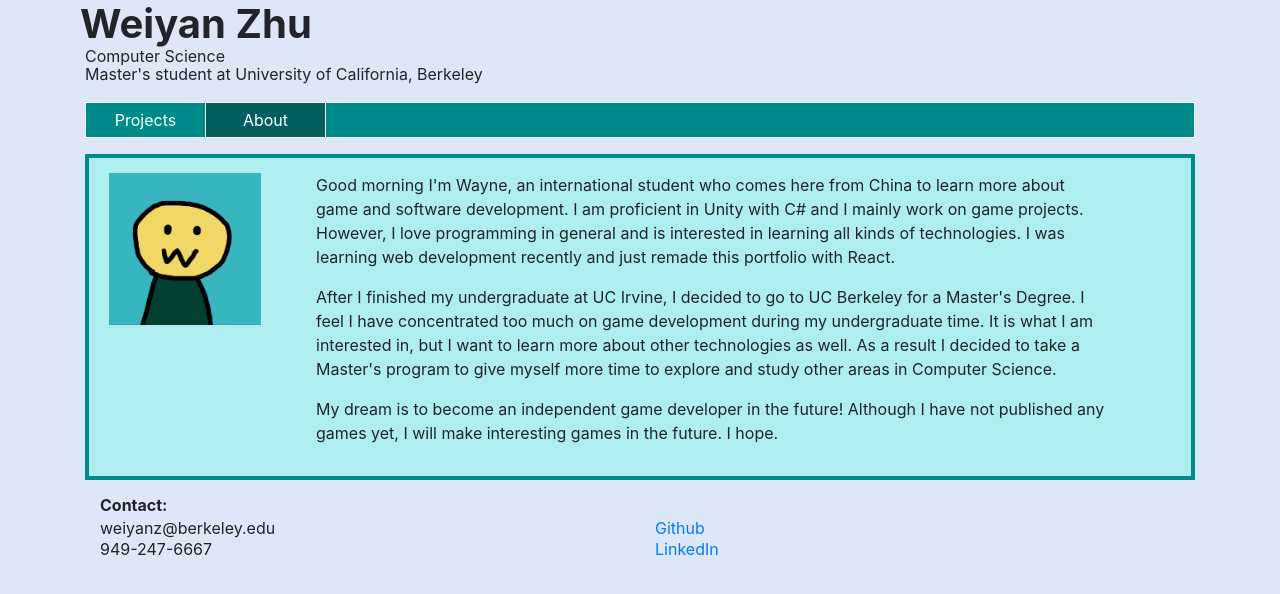
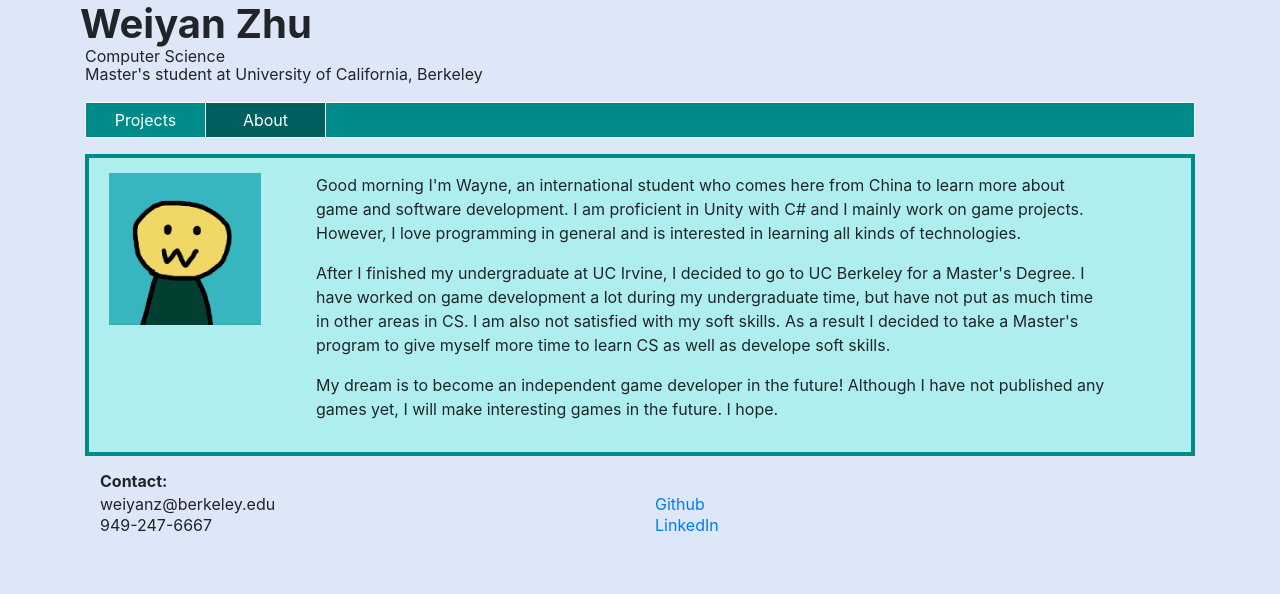
Before and after one commit to TomatoOmelet/portfolio, a React (Create React App) app: page /About in a window 1280 px wide. Shown: the top 594 px of the page. Built offline with nearby package versions, Linux system fonts and the light colour scheme.

Commit message:
Update About.js

```diff
--- a/src/components/pages/About.js
+++ b/src/components/pages/About.js
@@ -12,12 +12,12 @@ const About = () => {
                 <div className="col-sm-10" style={{padding:"0px 80px 0px 40px"}}>
                     <p>Good morning I'm Wayne, an international student who comes here from China to learn more about game and software development.
                     I am proficient in Unity with C# and I mainly work on game projects. However, I love programming in general and is interested in
-                    learning all kinds of technologies. I was learning web development recently and just remade this portfolio with React. </p>
+                    learning all kinds of technologies. </p>
 
-                    <p>After I finished my undergraduate at UC Irvine, I decided to go to UC Berkeley for a Master's Degree. I feel I have concentrated
-                        too much on game development during my undergraduate time. It is what I am interested in, but I want to learn more about other
-                        technologies as well. As a result I decided to take a Master's program to give myself more time to explore and study other
-                        areas in Computer Science.
+                    <p>After I finished my undergraduate at UC Irvine, I decided to go to UC Berkeley for a Master's Degree. I have worked on
+                    game development a lot during my undergraduate time, but have not put as much time in other areas in CS. I am also not satisfied
+                    with my soft skills. As a result I decided to take a Master's program to give myself more time to learn CS as well as develope
+                    soft skills.
                     </p>
 
                     <p>
```
